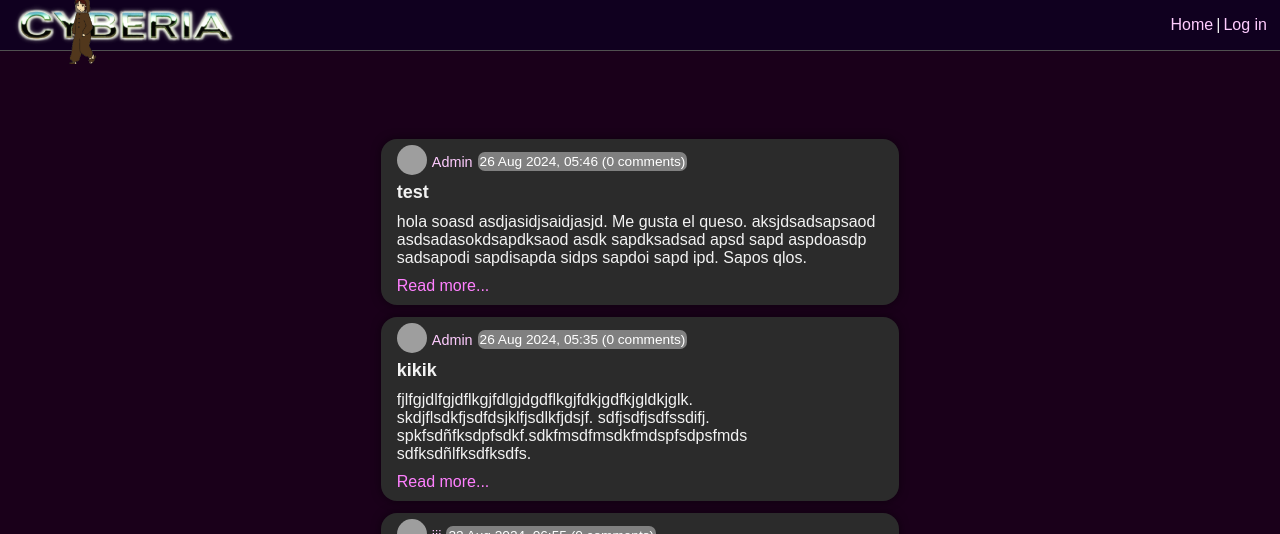
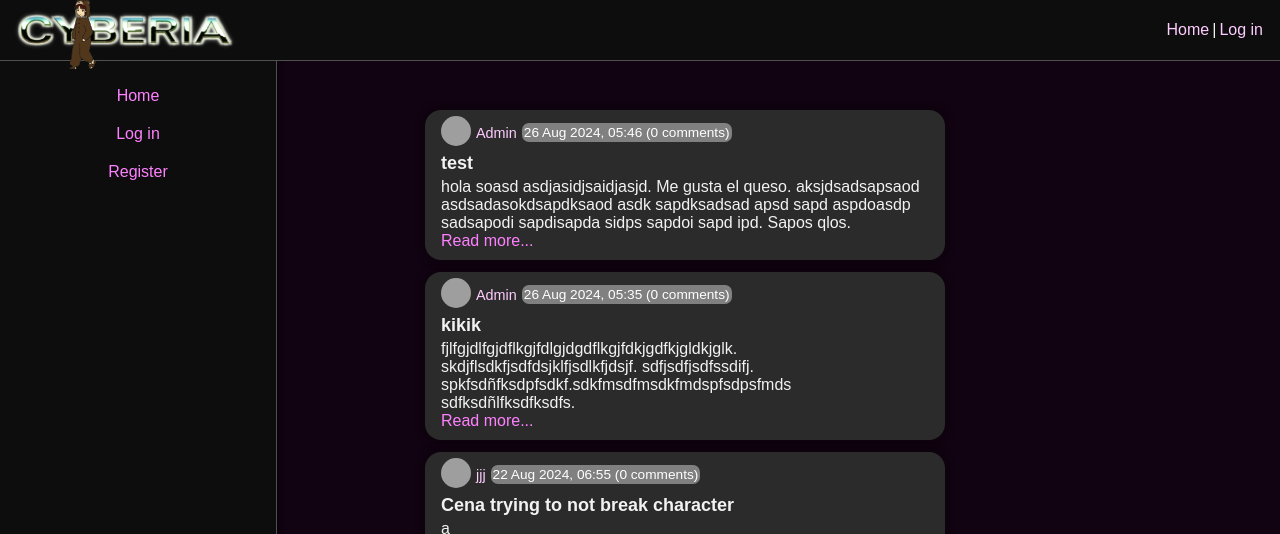
Before and after one commit to benjaminMancilla/CyberiaBlogPHP, a PHP site: page /index.php in a window 1280 px wide; the page is wider, and only the part inside the window is pictured. Shown: the top 534 px of that part. Run offline with PHP 8.4, Linux system fonts and the light colour scheme; data comes from the database, SQL or seed files in the repository; both versions use the stored data as it was after the commit; grey boxes are pictures that could not be loaded.

Commit message:
ADD, STYLE: added side bar, refractored most of pages (css) for the top bar and side bar, changed style setting (color, padding, etc)

```diff
--- a/assets/index.css
+++ b/assets/index.css
@@ -1,10 +1,9 @@
 .post-list {
     display: flex;
     flex-direction: column;
-    align-items: center;
-    width: calc(90% - 36%); /* Resta el ancho de las dos sidebars (200px cada una) */
-    margin: 0 auto;
-    padding: 20px;
+    align-items: left;
+    width: calc(90% - 36%);
+    margin: 0 0px;
 }
 
 #post-list td, #post-list th {
@@ -18,7 +17,7 @@
 
 
 .post-synopsis {
-    width: 75%;
+    width: 85%;
     margin-bottom: 12px;
     background-color: #2b2b2b;
     border-radius: 16px;
@@ -39,18 +38,45 @@
     font-size: 0.95em;
 }
 
-#left-sidebar {
+.sidebar-left {
+    border: 2px solid rgb(80, 80, 80);
+    border-width: 0 1px 0 0;
     position: fixed;
-    top: 60px; /* Asegúrate que sea el tamaño de tu top bar */
+    top: 61px;
+    background-color: #0d0d0d;
     left: 0;
-    width: 120px;
-    height: calc(100% - 60px); /* Ajusta para que no ocupe la barra superior */
-    background-color: #1a1a1a;
-    padding: 20px;
+    width: 277px;
+    height: calc(100% - 61px);
+    padding: 16px;
     box-shadow: 2px 0 5px rgba(0, 0, 0, 0.5);
 }
 
-#right-sidebar {
+.leftbar-main-options {
+    display: flex;
+    flex-direction: column;
+    align-items: center;
+}
+
+
+.sidebar-left a {
+    color: #ff80ff;
+    text-align: center;
+    width: 100%;
+    height: 38px;
+    display: flex;
+    align-items: center;
+    justify-content: center;
+    border: 0px;
+    border-radius: 8px;
+
+}
+
+.sidebar-left a:hover {
+    background-color: #555;
+    color: #ffffff;
+}
+
+.right-sidebar {
     position: fixed;
     top: 60px;
     right: 0;
--- a/assets/main.css
+++ b/assets/main.css
@@ -1,6 +1,6 @@
 body {
-    background-color: #1a001a; /* Un morado muy oscuro */
-    color: #f2f2f2; /* Un color claro para el texto */
+    background-color: #110311;
+    color: #f2f2f2;
     font-family: sans-serif;
     margin: 0;
     padding: 0;
@@ -55,20 +55,27 @@ div[style*="border: 1px solid #ff6666;"] {
 .top-menu {
     border: 2px solid rgb(80, 80, 80);
     justify-content: space-between;
-    position: relative;
+    position: fixed;
     border-width: 0 0 1px 0;
-    min-height: 30px;
+    min-height: 40px;
     padding: 10px;
     margin-bottom: 8px;
-    background-color: #10001f;
+    background-color: #0d0d0d;;
     display: flex;
     justify-content: flex-end;
     align-items: center;
+    top: 0;
+    width: 100%;
+    z-index: 1000;
 }
+
+
 
 .menu-options {
     display: flex;
     align-items: center;
+    right: 34px;
+    position: absolute;
 }
 
 .menu-options img {
@@ -194,7 +201,8 @@ h1,  h3 {
 
 .content-container {
     margin: 0;
-
+    padding-top: 50px;
+    padding-left: calc(10% + 20px);
     box-sizing: border-box;
     align-items: center;
 }
@@ -203,7 +211,8 @@ h1,  h3 {
 .main-container {
 
     justify-content: center;
-    padding-top: 60px; /* Espacio para la barra superior */
+    padding-top: 60px;
+    padding-left: 277px;
     width: 100%;
     align-items: center;
 
--- a/index.php
+++ b/index.php
@@ -16,13 +16,15 @@ $notFound = isset($_GET['not-found']);
         <?php require 'templates/top-menu.php' ?>
 
         <div class="main-container">
-            <?php //require 'templates/sidebar-left.php' ?>
+            <!-- Incluir la sidebar izquierda -->
+            <?php require 'templates/sidebar-left.php' ?>
 
             <div class="content-container">
                 <div class="post-list">
                     <?php foreach ($posts as $post): ?>
-                        <?php $authAvatar = getProfileAvatar($pdo, $post['user_id']);
-                        $authVisibleName = getUserVisiblleName($pdo, $post['user_id'])
+                        <?php
+                        $authAvatar = getProfileAvatar($pdo, $post['user_id']);
+                        $authVisibleName = getUserVisiblleName($pdo, $post['user_id']);
                         ?>
                         <div class="post-synopsis">
                             <div class="post-main-container">
@@ -43,7 +45,7 @@ $notFound = isset($_GET['not-found']);
                                 </h2>
 
                                 <div class="post-body">
-                                    <?php echo convertNewlinesToParagraphs($post['body']) ?>
+                                    <?php echo convertNewlinesToSumary($post['body']) ?>
                                 </div>
                                 <?php if ($post['image']): ?>
                                     <div class="post-index-image-container">
--- a/lib/common.php
+++ b/lib/common.php
@@ -107,8 +107,17 @@ function redirectAndExit($script)
 function convertNewlinesToParagraphs($text)
 {
     $escaped = htmlEscape($text);
-    return '<p>' . str_replace("\\n", "</p><p>", $escaped) . '</p>';
+    $formatted = nl2br($escaped);
+    return $formatted;
 }
+
+function convertNewlinesToSumary($text)
+{
+    $escaped = htmlEscape($text);
+    $formatted = substr($escaped, 0, 300);
+    return $formatted;
+}
+
 
 
 function getSqlDateForNow()
--- a/templates/sidebar-left.php
+++ b/templates/sidebar-left.php
@@ -1,8 +1,13 @@
-<div class="sidebar-content">
-    <h3>Opciones futuras</h3>
-    <ul>
-        <li><a href="#">Opción 1</a></li>
-        <li><a href="#">Opción 2</a></li>
-        <li><a href="#">Opción 3</a></li>
-    </ul>
+<div class="sidebar-left">
+    <div class="leftbar-main-options">
+        <a href="index.php">Home</a>
+        <?php if (isLoggedIn()): ?>
+            <a href="edit-post.php">New post</a>
+            <a href="profile.php">Profile</a>
+            <a href="logout.php">Log out</a>
+        <?php else: ?>
+            <a href="login.php">Log in</a>
+            <a href="register.php">Register</a>
+        <?php endif ?>
+    </div>
 </div>
```
Also changed, not shown: profile.php (+9 -2 lines), view-post.php (+10 -2 lines), data/data.sqlite, templates/title.php (line endings or trailing spaces).
